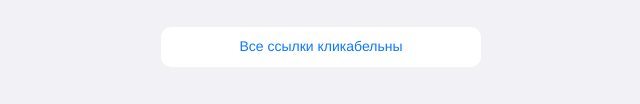
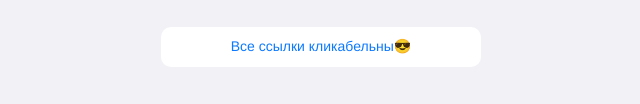
Before and after one commit to av00id/av00id.github.io, a plain HTML site: page index.html in a window 1280 px wide. Shown: the part 736-840 px from the top of the page, 319-959 px from the left. Drawn offline with Linux system fonts and the light colour scheme.

Commit message:
add emoji

```diff
--- a/index.html
+++ b/index.html
@@ -87,7 +87,7 @@
       </section>
     </main>
    <footer>
-      <button type = "button" class="button-link" href=""> Все ссылки кликабельны  </button>
+      <button type = "button" class="button-link" href=""> Все ссылки кликабельны😎 </button>
     </footer>
     <script type="text/javascript" src="js.js"></script>
   </body>
```
